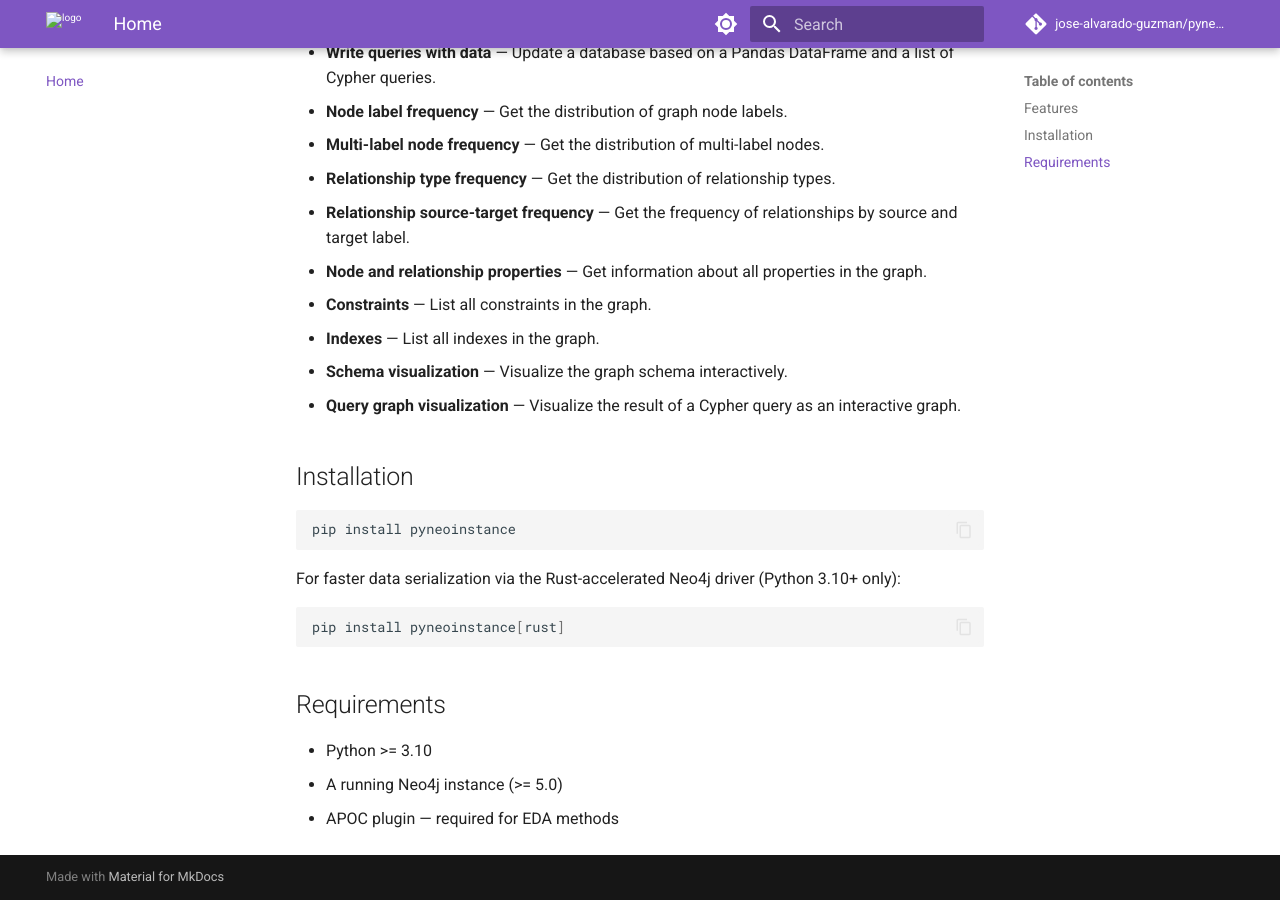
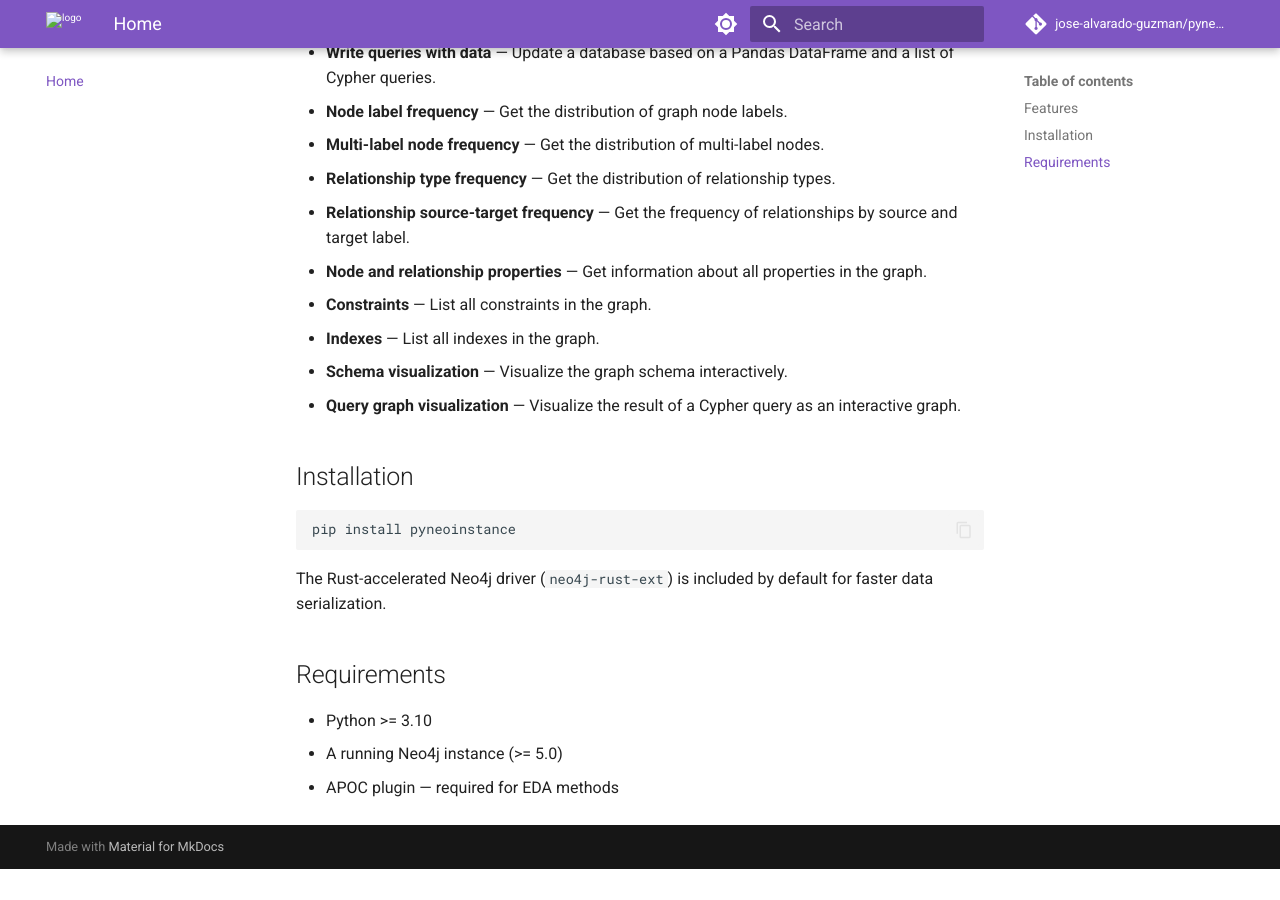
Before and after one commit to jose-alvarado-guzman/pyneoingest, an MkDocs documentation site: the page built from docs/index.md, in a window 1280 px wide and 900 px high, scrolled down 583 px. Built offline with MkDocs 1.6.1 and Material for MkDocs 9.7.7, drawn with Linux system fonts in a browser that asks for light colours; comment, search, counter and statistics services are not loaded; after the commit the page ends 1452 px from its top, so only the background shows below that.

Commit message:
Make neo4j-rust-ext a core dependency and add mkdocs-material as docs extra
- Replace neo4j>=5.0.0 with neo4j-rust-ext>=5.0.0 in core dependencies
  (neo4j-rust-ext installs neo4j as its own dependency)
- Remove rust optional extra — no longer needed
- Add docs = ["mkdocs-material>=9.0.0"] optional extra
- Update docs workflow to use pip install ".[docs]"
- Update README and docs/index.md to reflect rust driver is now included

Co-Authored-By: Claude Sonnet 4.6 <noreply@anthropic.com>

````diff
--- a/docs/index.md
+++ b/docs/index.md
@@ -29,11 +29,7 @@ PyNeoInstance is a Python package that provides a user-friendly API for submitti
 pip install pyneoinstance
 ```
 
-For faster data serialization via the Rust-accelerated Neo4j driver (Python 3.10+ only):
-
-```bash
-pip install pyneoinstance[rust]
-```
+The Rust-accelerated Neo4j driver (`neo4j-rust-ext`) is included by default for faster data serialization.
 
 ## Requirements
 
--- a/pyproject.toml
+++ b/pyproject.toml
@@ -18,7 +18,7 @@ classifiers = [
 ]
 keywords = ["neo4j", "graph", "cypher"]
 dependencies = [
-    "neo4j>=5.0.0",
+    "neo4j-rust-ext>=5.0.0",
     "pandas",
     "PyYAML",
     "pyvis",
@@ -27,7 +27,7 @@ dependencies = [
 requires-python = ">=3.10"
 
 [project.optional-dependencies]
-rust = ["neo4j-rust-ext>=5.0.0"]
+docs = ["mkdocs-material>=9.0.0"]
 
 [tool.setuptools.package-data]
 pyneoinstance = ["py.typed"]
````
Also changed, not shown: README.md (+1 -5 lines), 1 other file.
